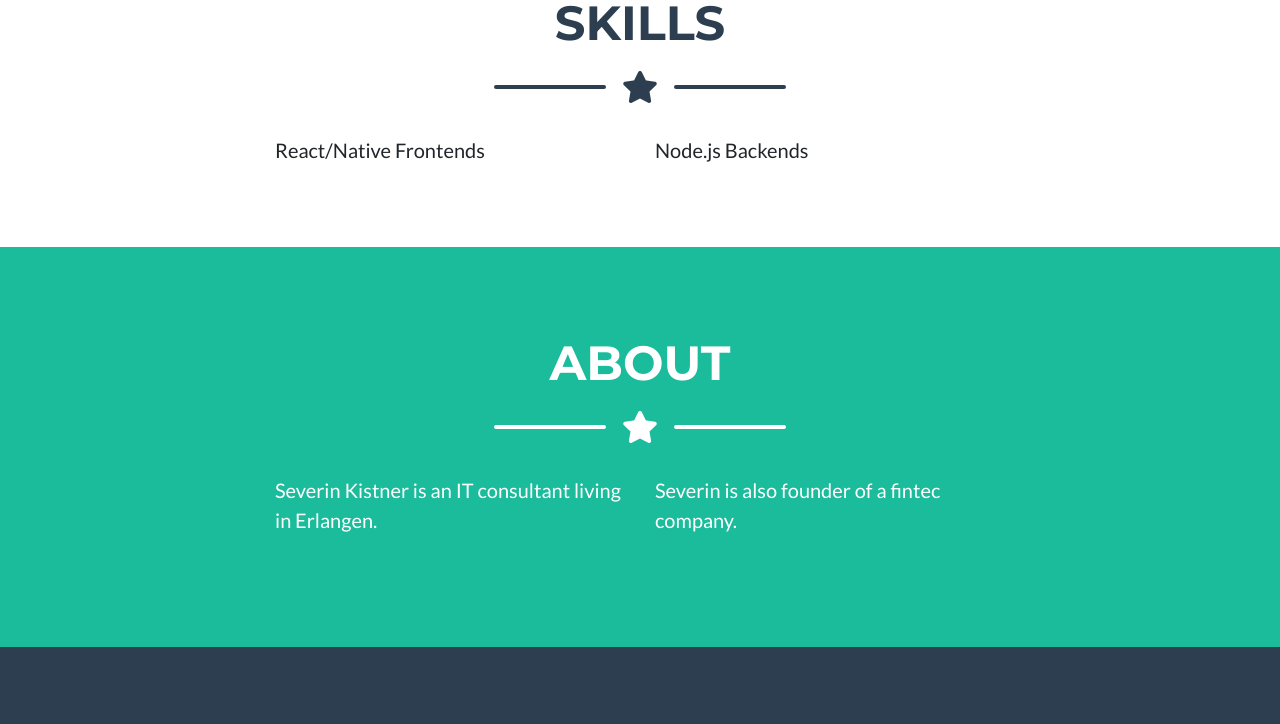
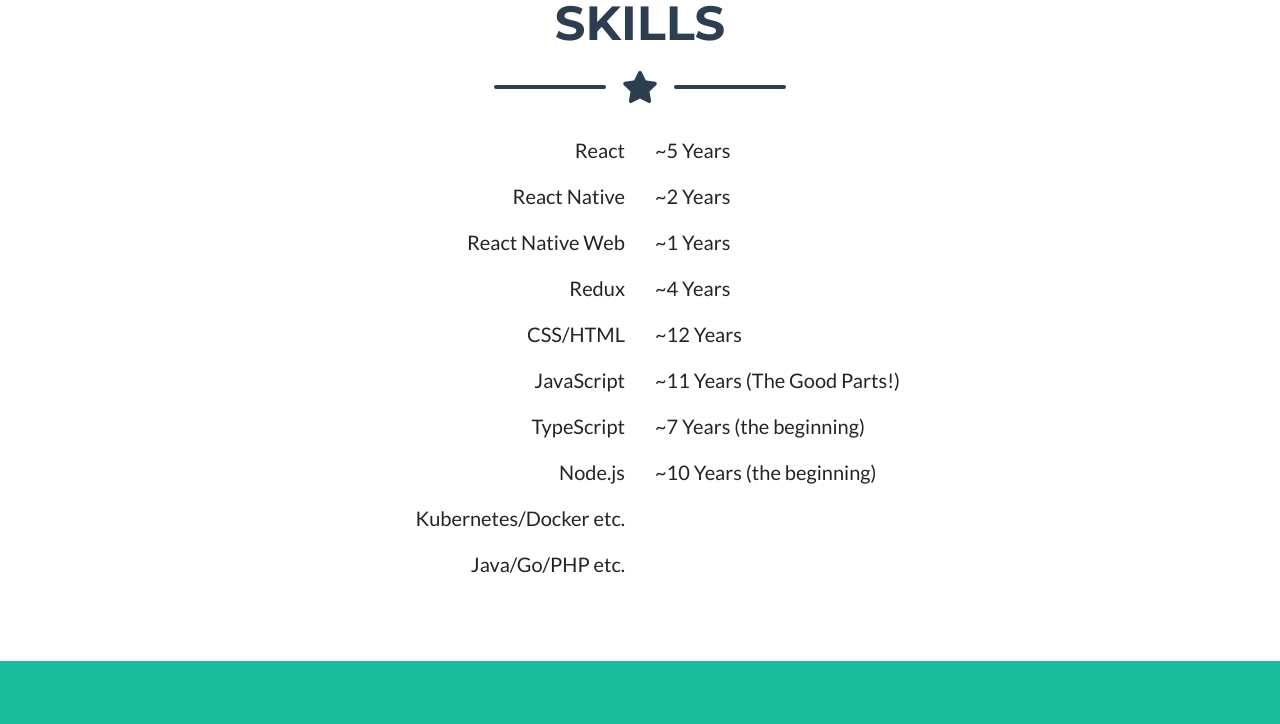
Before and after one commit to sekistner/sekistner.github.io, a website with bundled scripts: page index.html in a window 1280 px wide. Shown: the part 876-1600 px from the top of the page. Built offline with nearby package versions, Linux system fonts and the light colour scheme.

Commit message:
new text

```diff
--- a/index.html
+++ b/index.html
@@ -13,7 +13,8 @@
     <!-- Custom fonts for this theme -->
     <link href="vendor/fontawesome-free/css/all.min.css" rel="stylesheet" type="text/css">
     <link href="https://fonts.googleapis.com/css?family=Montserrat:400,700" rel="stylesheet" type="text/css">
-  <link href="https://fonts.googleapis.com/css?family=Lato:400,700,400italic,700italic" rel="stylesheet" type="text/css">
+    <link href="https://fonts.googleapis.com/css?family=Lato:400,700,400italic,700italic" rel="stylesheet"
+          type="text/css">
 
     <!-- Theme CSS -->
     <link href="css/freelancer.min.css" rel="stylesheet">
@@ -26,7 +27,9 @@
 <nav class="navbar navbar-expand-lg bg-secondary text-uppercase fixed-top" id="mainNav">
     <div class="container">
         <a class="navbar-brand js-scroll-trigger" href="#page-top">Severin Kistner</a>
-      <button class="navbar-toggler navbar-toggler-right text-uppercase font-weight-bold bg-primary text-white rounded" type="button" data-toggle="collapse" data-target="#navbarResponsive" aria-controls="navbarResponsive" aria-expanded="false" aria-label="Toggle navigation">
+        <button class="navbar-toggler navbar-toggler-right text-uppercase font-weight-bold bg-primary text-white rounded"
+                type="button" data-toggle="collapse" data-target="#navbarResponsive" aria-controls="navbarResponsive"
+                aria-expanded="false" aria-label="Toggle navigation">
             Menu
             <i class="fas fa-bars"></i>
         </button>
@@ -66,7 +69,7 @@
         </div>
 
         <!-- Masthead Subheading -->
-      <p class="masthead-subheading font-weight-light mb-0">IT-Consultant - CTO & Founder</p>
+        <p class="masthead-subheading font-weight-light mb-0">IT-Consultant - React Expert</p>
 
     </div>
 </header>
@@ -88,11 +91,27 @@
         </div>
 
         <div class="row">
-        <div class="col-lg-4 ml-auto">
-          <p class="lead">React/Native Frontends</p>
+            <div class="col-lg-4 ml-auto" style="text-align: right">
+                <p class="lead">React</p>
+                <p class="lead">React Native</p>
+                <p class="lead">React Native Web</p>
+                <p class="lead">Redux</p>
+                <p class="lead">CSS/HTML</p>
+                <p class="lead">JavaScript</p>
+                <p class="lead">TypeScript</p>
+                <p class="lead">Node.js</p>
+                <p class="lead">Kubernetes/Docker etc.</p>
+                <p class="lead">Java/Go/PHP etc.</p>
             </div>
             <div class="col-lg-4 mr-auto">
-          <p class="lead">Node.js Backends</p>
+                <p class="lead">~5 Years</p>
+                <p class="lead">~2 Years</p>
+                <p class="lead">~1 Years</p>
+                <p class="lead">~4 Years</p>
+                <p class="lead">~12 Years</p>
+                <p class="lead">~11 Years (The Good Parts!)</p>
+                <p class="lead">~7 Years (the beginning)</p>
+                <p class="lead">~10 Years (the beginning)</p>
             </div>
         </div>
 
@@ -118,10 +137,15 @@
         <!-- About Section Content -->
         <div class="row">
             <div class="col-lg-4 ml-auto">
-          <p class="lead">Severin Kistner is an IT consultant living in Erlangen.</p>
+                <p class="lead">Severin Kistner is an IT consultant living in Erlangen. He was building for SIXT the
+                    DriveNow frontend before becoming an IT-Consultant for codecentric. In 2019 he started his own
+                    company and is working independently for his own and consulting projects.</p>
             </div>
             <div class="col-lg-4 mr-auto">
-          <p class="lead">Severin is also founder of a fintec company.</p>
+                <p class="lead">If you need a frontend/app that works everywhere(!) you should hire him. If you have a
+                    complex legacy frontend and you are desperate you should hire him. If you have no idea where to
+                    start and what you need exactly he can still help you. Consulting means giving the customer what he
+                    needs even if he doesn't know what it is yet.</p>
             </div>
         </div>
 
```
Also changed, not shown: README.md (deleted), 1 other file. Lines whose indentation alone changed are shown as unchanged.
